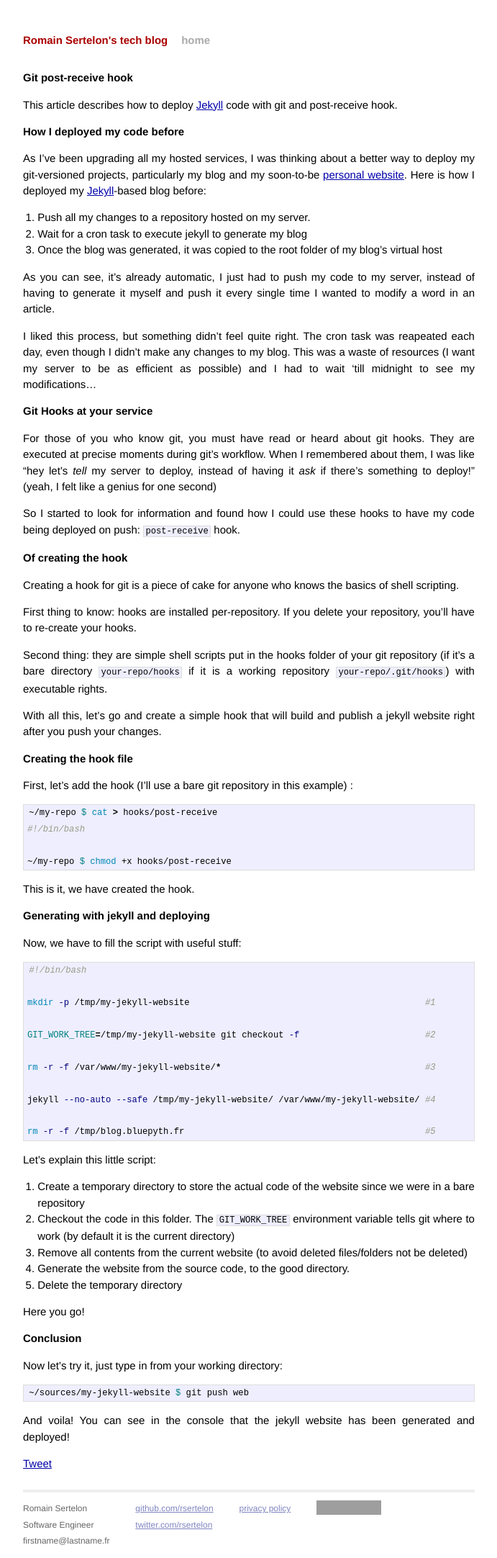
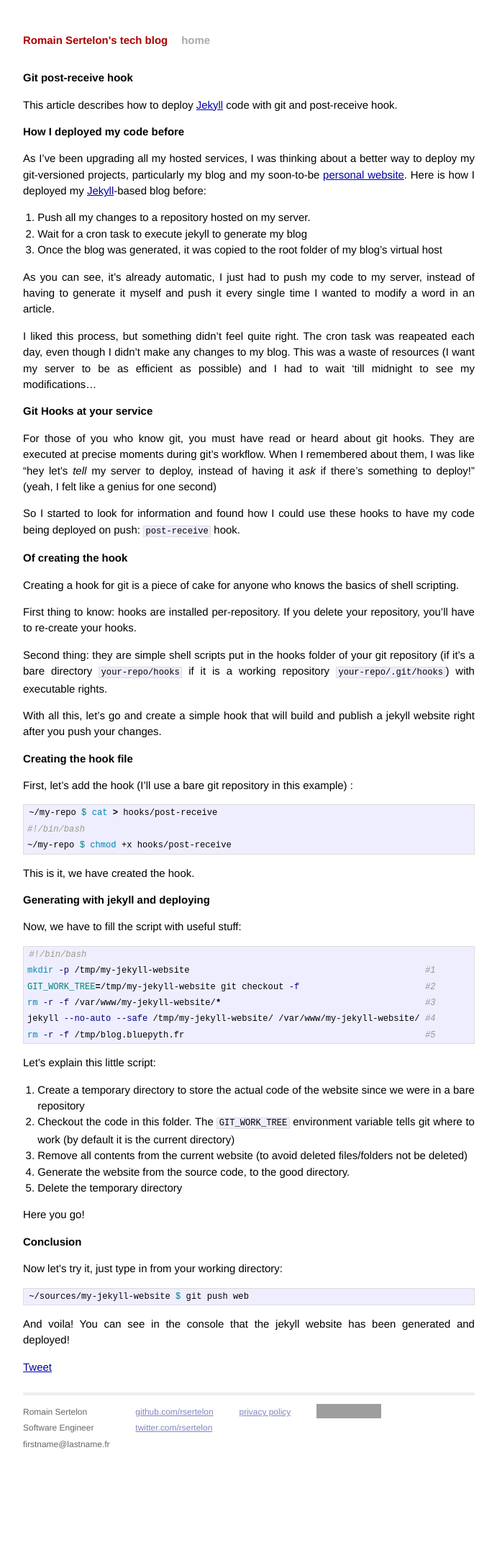
Before and after one commit to rsertelon/my-tech-blog, a Jekyll site: the page built from _posts/2012-08-13-git-post-receive-hook.markdown, in a window 1280 px wide. Shown: the whole page at 72% size, without its empty margins (294-985 px from the left). Built offline with Jekyll 4.4.1, drawn with Linux system fonts in a browser that asks for light colours; Markdown is read by kramdown in place of the engine named in the settings; a script that is not in the unit is left out; comment, search, counter and statistics services are not loaded; after the commit the page ends 2029 px from its top, so only the background shows below that; grey boxes are pictures that could not be loaded.

Commit message:
Updates configuration

````diff
--- /dev/null
+++ b/_config-dev.yml
@@ -0,0 +1,4 @@
+name: Blog de Romain Sertelon
+markdown: redcarpet
+permalink: /:title.html
+encoding: UTF-8
--- a/_config.yml
+++ b/_config.yml
@@ -1,6 +1,5 @@
 name: Romain Sertelon's tech blog
 markdown: redcarpet
-pygments: true
 permalink: /:title.html
 encoding: UTF-8
 baseurl: https://romain.sertelon.fr/tech
--- a/_posts/2008-09-07-php-documentor.markdown
+++ b/_posts/2008-09-07-php-documentor.markdown
@@ -11,7 +11,7 @@ PHPDoc est une application sous forme de scripts PHP permettant de générer aut
 
 Exemple de DocBlock :
 
-{% highlight php %}
+```php
 /**
 * Description de ma fonction fonction_test()
 *
@@ -20,7 +20,7 @@ Exemple de DocBlock :
 function fonction_test() {
     return $error;
 }
-{% endhighlight %}
+```
 
 Vous pouvez générer votre documentation HTML soit en ligne de commande, soit par l'interface web de PHPDoc. Il existe plusieurs templates, ce qui vous permet de choisir un modèle en accord avec votre charte graphique et vous pouvez même créer les vôtres.
 
--- a/_posts/2012-08-13-git-post-receive-hook.markdown
+++ b/_posts/2012-08-13-git-post-receive-hook.markdown
@@ -37,11 +37,11 @@ With all this, let's go and create a simple hook that will build and publish a j
 
 First, let's add the hook (I'll use a bare git repository in this example) :
 
-{% highlight bash %}
+```bash
 ~/my-repo $ cat > hooks/post-receive
 #!/bin/bash
 ~/my-repo $ chmod +x hooks/post-receive
-{% endhighlight %}
+```
 
 This is it, we have created the hook.
 
@@ -49,14 +49,14 @@ This is it, we have created the hook.
 
 Now, we have to fill the script with useful stuff:
 
-{% highlight bash %}
+```bash
 #!/bin/bash
 mkdir -p /tmp/my-jekyll-website                                             #1
 GIT_WORK_TREE=/tmp/my-jekyll-website git checkout -f                        #2
 rm -r -f /var/www/my-jekyll-website/*                                       #3
 jekyll --no-auto --safe /tmp/my-jekyll-website/ /var/www/my-jekyll-website/ #4
 rm -r -f /tmp/blog.bluepyth.fr                                              #5
-{% endhighlight %}
+```
 
 Let's explain this little script:
 
@@ -72,8 +72,8 @@ Here you go!
 
 Now let's try it, just type in from your working directory:
 
-{% highlight bash %}
+```bash
 ~/sources/my-jekyll-website $ git push web
-{% endhighlight %}
+```
 
 And voila! You can see in the console that the jekyll website has been generated and deployed!
--- a/atom.xml
+++ b/atom.xml
@@ -1,5 +1,4 @@
 ---
-layout: nil
 title : Atom Feed
 ---
 <?xml version="1.0" encoding="utf-8"?>
````
